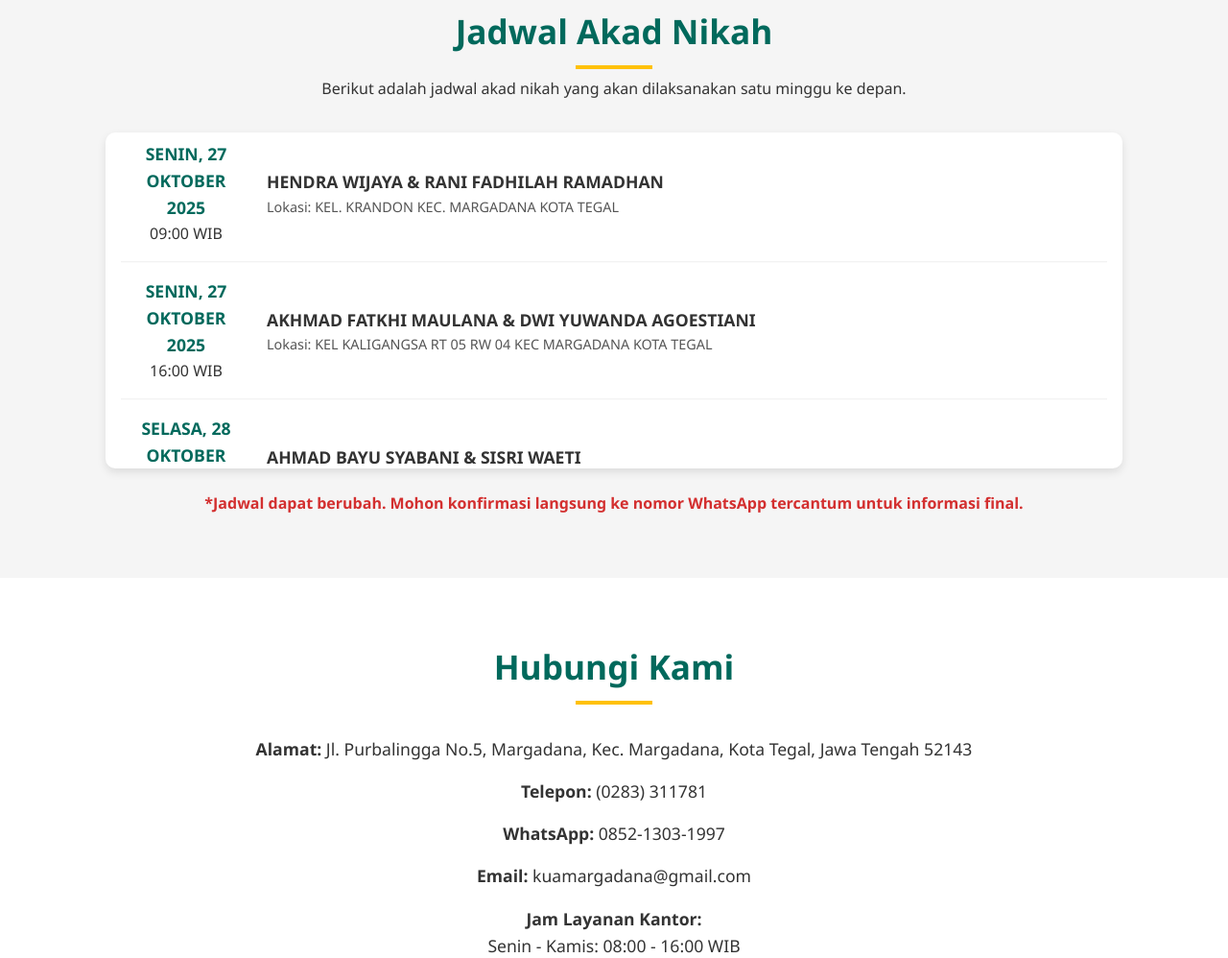
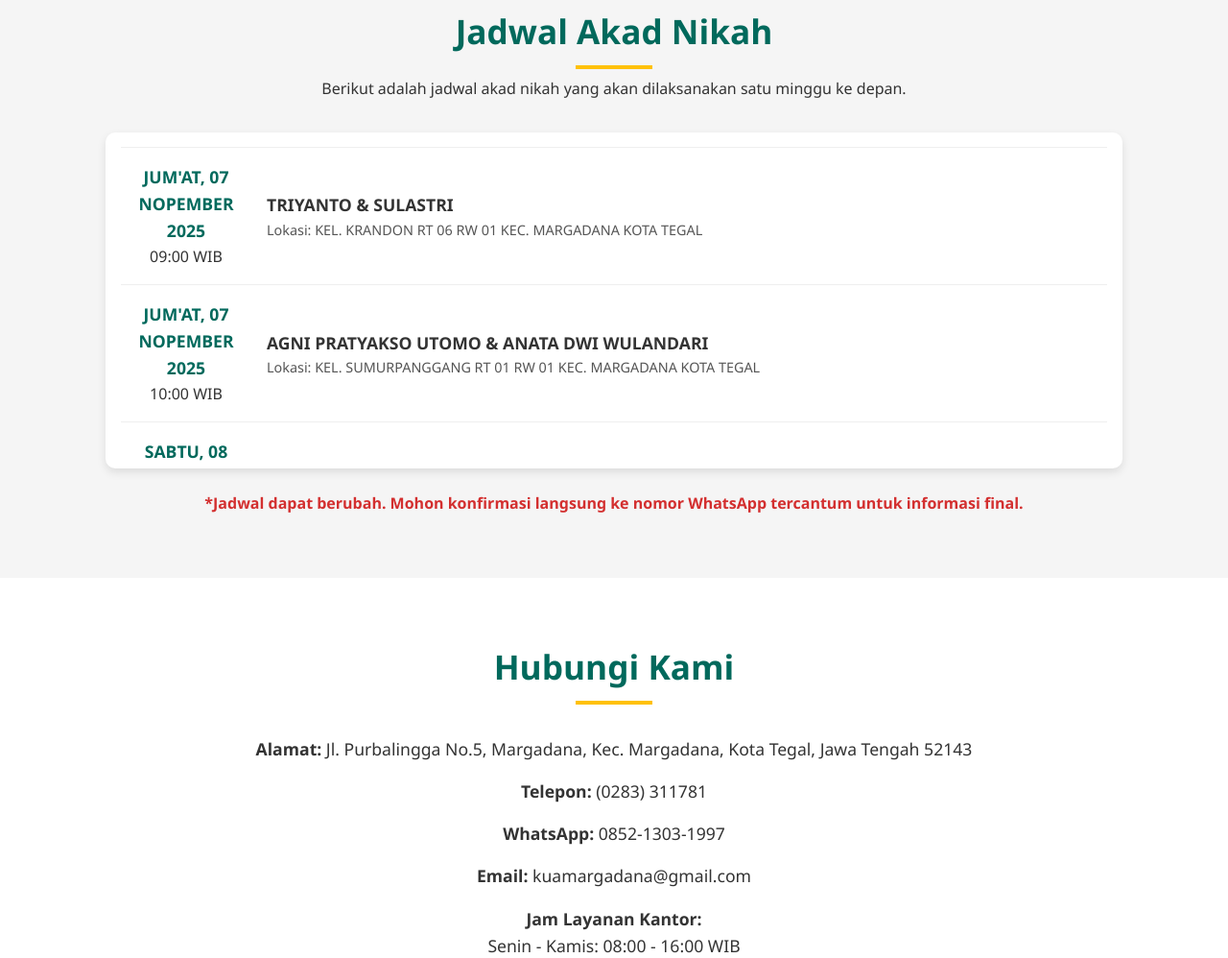
Before and after one commit to kuamargadana-2025/kuamgd.github.io, a plain HTML site: page index.html in a window 1280 px wide. Shown: the part 2109-3107 px from the top of the page at 96% size. Drawn offline with Linux system fonts and the light colour scheme.

Commit message:
Update index.html

```diff
--- a/index.html
+++ b/index.html
@@ -340,72 +340,62 @@
                     <ul class="scrolling-jadwal-list">
                         <li class="jadwal-item">
                             <div class="date-time">
-                                <div class="day">SENIN, 27 OKTOBER 2025</div>
-                                <div class="time">08:00 WIB</div>
+                                <div class="day">KAMIS, 06 NOPEMBER 2025</div>
+                                <div class="time">09:00 WIB</div>
                             </div>
                             <div class="details">
-                                <div class="couple">RISNOTO & WIDIASTUTI</div>
-                                <div class="location">Lokasi: KEL. MARGADANA RT 01 RW 09 KEC. MARGADANA KOTA TEGAL</div>
+                                <div class="couple">M. SAFIQ AMRULLOH & NADHIFAH AMALIYAH</div>
+                                <div class="location">Lokasi: KEL. SUMURPANGGANG RT 04 RW 02 KEC. MARGADANA KOTA TEGAL</div>
                             </div>
                         </li>
                         <li class="jadwal-item">
                             <div class="date-time">
-                                <div class="day">SENIN, 27 OKTOBER 2025</div>
+                                <div class="day">JUM'AT, 07 NOPEMBER 2025</div>
                                 <div class="time">09:00 WIB</div>
                             </div>
                             <div class="details">
-                                <div class="couple">HENDRA WIJAYA & RANI FADHILAH RAMADHAN</div>
-                                <div class="location">Lokasi: KEL. KRANDON KEC. MARGADANA KOTA TEGAL</div>
+                                <div class="couple">TRIYANTO & SULASTRI</div>
+                                <div class="location">Lokasi: KEL. KRANDON RT 06 RW 01 KEC. MARGADANA KOTA TEGAL</div>
                             </div>
                         </li>
                         <li class="jadwal-item">
                             <div class="date-time">
-                                <div class="day">SENIN, 27 OKTOBER 2025</div>
-                                <div class="time">16:00 WIB</div>
+                                <div class="day">JUM'AT, 07 NOPEMBER 2025</div>
+                                <div class="time">10:00 WIB</div>
                             </div>
                             <div class="details">
-                                <div class="couple">AKHMAD FATKHI MAULANA & DWI YUWANDA AGOESTIANI	</div>
-                                <div class="location">Lokasi: KEL KALIGANGSA RT 05 RW 04 KEC MARGADANA KOTA TEGAL</div>
+                                <div class="couple">AGNI PRATYAKSO UTOMO & ANATA DWI WULANDARI</div>
+                                <div class="location">Lokasi: KEL. SUMURPANGGANG RT 01 RW 01 KEC. MARGADANA KOTA TEGAL</div>
                             </div>
                         </li>
                         <li class="jadwal-item">
                             <div class="date-time">
-                                <div class="day">SELASA, 28 OKTOBER 2025</div>
+                                <div class="day">SABTU, 08 NOPEMBER 2025</div>
                                 <div class="time">08:00 WIB</div>
                             </div>
                             <div class="details">
-                                <div class="couple">AHMAD BAYU SYABANI & SISRI WAETI	</div>
-                                <div class="location">Lokasi: BALAI NIKAH KUA MARGADANA</div>
+                                <div class="couple">MOHAMMAD AYIS SUGANDI & ANJARWATI</div>
+                                <div class="location">Lokasi: PESURUNGAN LOR RT 05 RW 02 MARGADANA KOTA TEGAL</div>
                             </div>
                         </li>
                         <li class="jadwal-item">
                             <div class="date-time">
-                                <div class="day">SELASA, 28 OKTOBER 2025</div>
+                                <div class="day">SABTU, 08 NOPEMBER 2025</div>
                                 <div class="time">09:00 WIB</div>
                             </div>
                             <div class="details">
-                                <div class="couple">MASRURI ABDUL MUGHNI & SITI NUR WULANDARI	</div>
-                                <div class="location">Lokasi: KEL. SUMURPANGGANG RT 08 RW 02 KEC. MARGADANA KOTA TEGAL</div>
+                                <div class="couple">ANDRI DARMAWAN & DHEA SANGGITA ARMANDO</div>
+                                <div class="location">Lokasi: KEL. SUMURPANGGANG RT 03 RW 01 KEC. MARGADANA KOTA TEGAL</div>
                             </div>
                         </li>
                         <li class="jadwal-item">
                             <div class="date-time">
-                                <div class="day">RABU, 29 OKTOBER 2025</div>
-                                <div class="time">09:00 WIB</div>
+                                <div class="day">SABTU, 08 NOPEMBER 2025</div>
+                                <div class="time">10:00 WIB</div>
                             </div>
                             <div class="details">
-                                <div class="couple">MUHAMAD ARIFALDI AKMAL & DAHLIA RIZAL PUTRI	</div>
-                                <div class="location">Lokasi: RM DAPOER TEMPO DOELOE KEL MARGADANA KEC MARGADANA KOTA TEGAL</div>
-                            </div>
-                        </li>
-                        <li class="jadwal-item">
-                            <div class="date-time">
-                                <div class="day">SABTU, 01 NOPEMBER 2025</div>
-                                <div class="time">17:00 WIB</div>
-                            </div>
-                            <div class="details">
-                                <div class="couple">SUGITO & ANGGIE SOVIANA PUTRI	</div>
-                                <div class="location">Lokasi: KEL. KRANDON RT 03 RW 03 KEC. MARGADANA KOTA TEGAL</div>
+                                <div class="couple">ADE PUTRA & WIDIA EKA APRILIANTI</div>
+                                <div class="location">Lokasi: KEL. CABAWAN RT 04 RW 02 KEC. MARGADANA KOTA TEGAL</div>
                             </div>
                         </li>
                     </ul>
```
